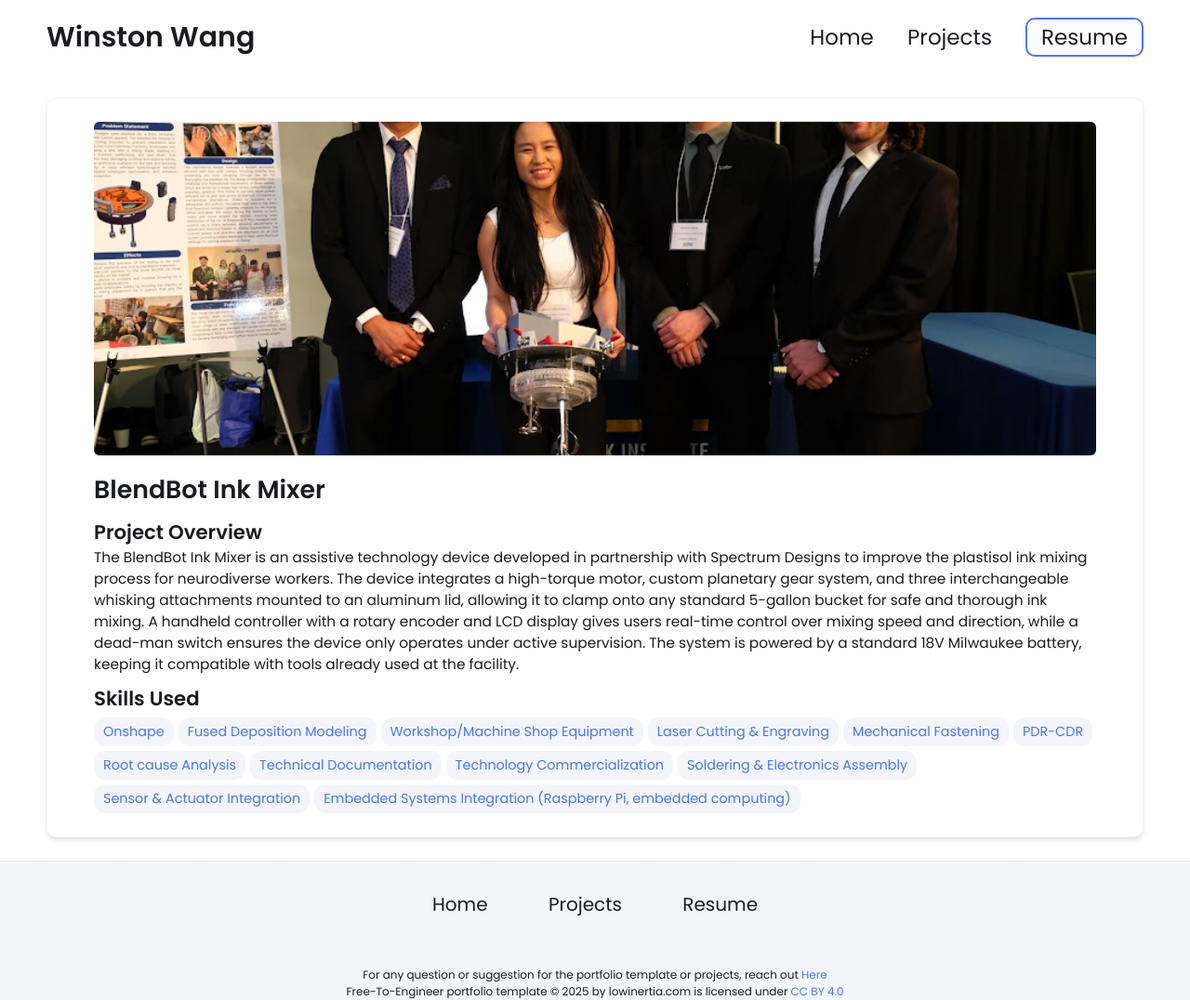
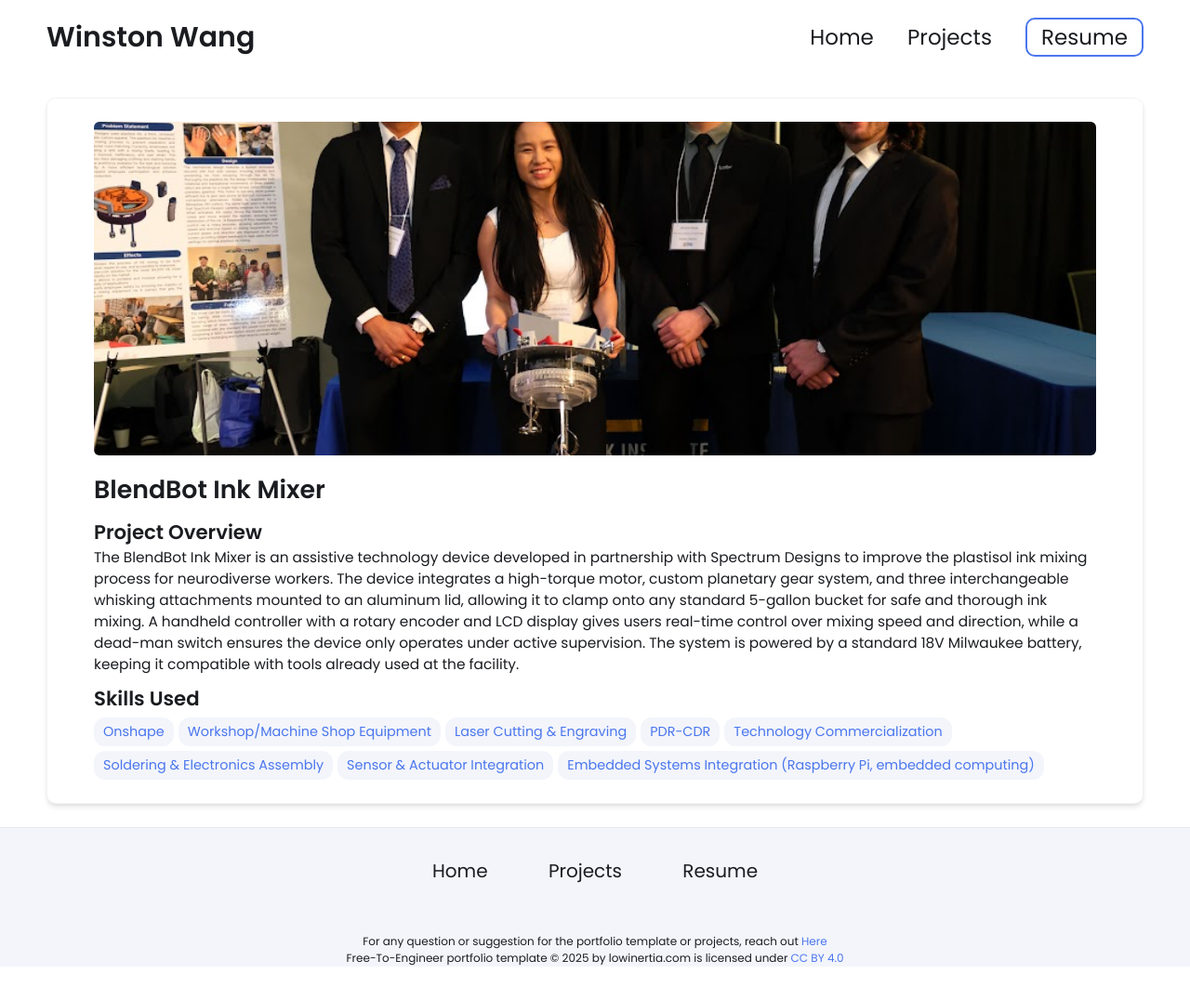
Before and after one commit to WinstonHelicopters/WinstonHelicopters.github.io, a Jekyll site: the page built from _projects/7 BlendBot Ink Mixer/index.md, in a window 1280 px wide. Shown: the whole page at 93% size. Built offline with Jekyll 4.4.1, drawn with Linux system fonts in a browser that asks for light colours; after the commit the page ends 1040 px from its top, so only the background shows below that.

Commit message:
Update index.md

```diff
--- a/_projects/7 BlendBot Ink Mixer/index.md
+++ b/_projects/7 BlendBot Ink Mixer/index.md
@@ -4,13 +4,9 @@ title: BlendBot Ink Mixer
 description:  The BlendBot Ink Mixer is an assistive technology device developed in partnership with Spectrum Designs to improve the plastisol ink mixing process for neurodiverse workers. The device integrates a high-torque motor, custom planetary gear system, and three interchangeable whisking attachments mounted to an aluminum lid, allowing it to clamp onto any standard 5-gallon bucket for safe and thorough ink mixing. A handheld controller with a rotary encoder and LCD display gives users real-time control over mixing speed and direction, while a dead-man switch ensures the device only operates under active supervision. The system is powered by a standard 18V Milwaukee battery, keeping it compatible with tools already used at the facility.
 skills:
 - Onshape
-- Fused Deposition Modeling
 - Workshop/Machine Shop Equipment
 - Laser Cutting & Engraving
-- Mechanical Fastening
 - PDR-CDR
-- Root cause Analysis
-- Technical Documentation
 - Technology Commercialization
 - Soldering & Electronics Assembly
 - Sensor & Actuator Integration
```
